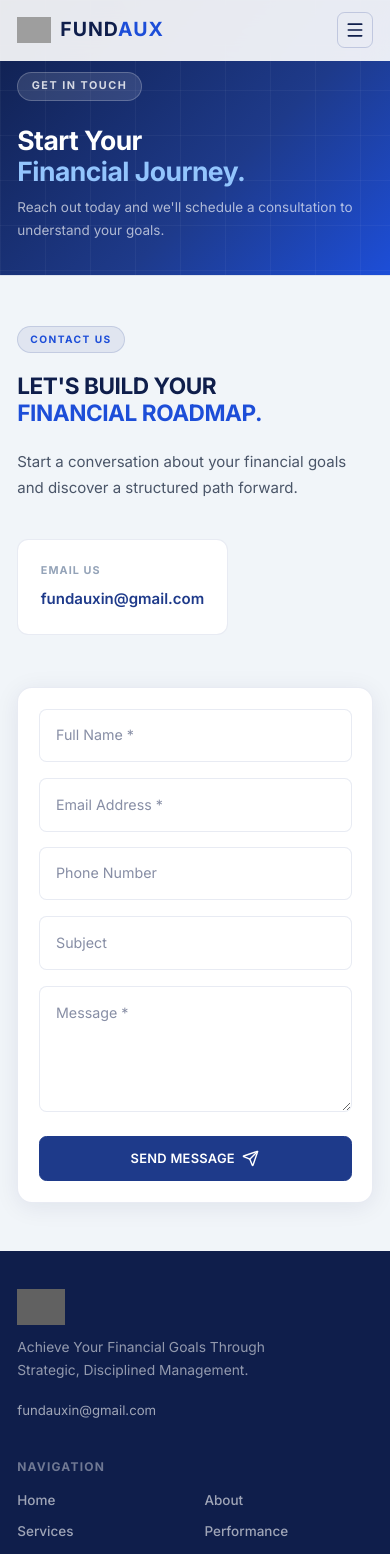
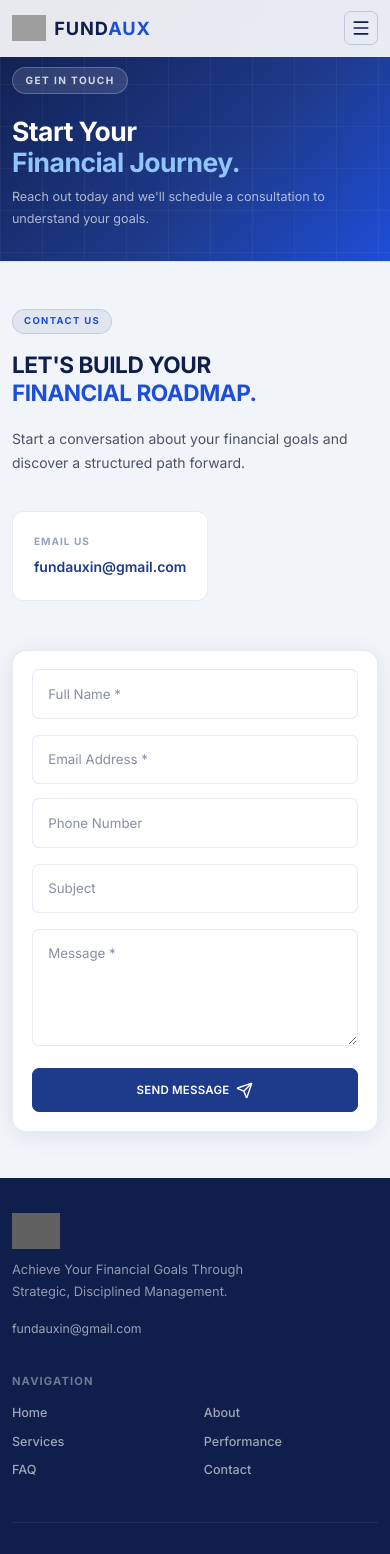
Before and after one commit to rahan-ux/portfolio, a Next.js app: page /contact in a window 390 px wide. Shown: the top 1554 px of the page. Built offline with nearby package versions, Linux system fonts and the light colour scheme; grey boxes are pictures that could not be loaded.

Commit message:
Enhance mobile responsive compatibility for small devices (iPhone SE, 375px-480px viewports) and toast banner positioning

```diff
--- a/app/globals.css
+++ b/app/globals.css
@@ -381,3 +381,29 @@ textarea:-webkit-autofill:active {
   footer { padding-top: 2.5rem !important; padding-bottom: 1.5rem !important; }
   .footer-nav { grid-template-columns: repeat(2, 1fr) !important; gap: 0.5rem 1.25rem !important; }
 }
+
+/* ═══════════════════════════════════════════════════════════════════════════════
+   EXTRA SMALL MOBILE DEVICES (≤ 480px — e.g. iPhone SE, small Androids)
+   ═══════════════════════════════════════════════════════════════════════════════ */
+@media (max-width: 480px) {
+  html { font-size: 14px; }
+  .section-container { padding: 0 0.85rem !important; }
+
+  /* Compact button padding */
+  .btn-primary, .btn-outline {
+    padding: 0.65rem 1.1rem !important;
+    font-size: 0.82rem !important;
+  }
+
+  /* Compact modal popups */
+  [style*="max-width: 540px"] {
+    padding: 1.25rem 1rem !important;
+    border-radius: 1rem !important;
+  }
+
+  /* Small phone stat grids */
+  .hero-stats-row {
+    justify-content: space-around !important;
+    gap: 0.75rem !important;
+  }
+}
--- a/components/FounderPortfolioPage.tsx
+++ b/components/FounderPortfolioPage.tsx
@@ -1787,6 +1787,7 @@ export default function FounderPortfolioView() {
       <AnimatePresence>
         {toastMessage && (
           <motion.div
+            className="founder-toast-banner"
             initial={{ opacity: 0, y: 50, scale: 0.9 }}
             animate={{ opacity: 1, y: 0, scale: 1 }}
             exit={{ opacity: 0, y: 20, scale: 0.9 }}
@@ -1824,8 +1825,17 @@ export default function FounderPortfolioView() {
           .about-grid { grid-template-columns: 1fr 1fr !important; }
         }
         @media (max-width: 1023px) {
-          .hero-grid { grid-template-columns: 1fr !important; gap: 2.5rem !important; }
+          .hero-grid { grid-template-columns: 1fr !important; gap: 2.25rem !important; }
           .about-grid { grid-template-columns: 1fr !important; }
+        }
+        @media (max-width: 640px) {
+          .founder-toast-banner {
+            left: 1rem !important;
+            right: 1rem !important;
+            bottom: 1.25rem !important;
+            font-size: 0.82rem !important;
+            padding: 0.75rem 1rem !important;
+          }
         }
       `}</style>
     </div>
```
Also changed, not shown: 1 other file (tests, documents, lock files or other folders).
